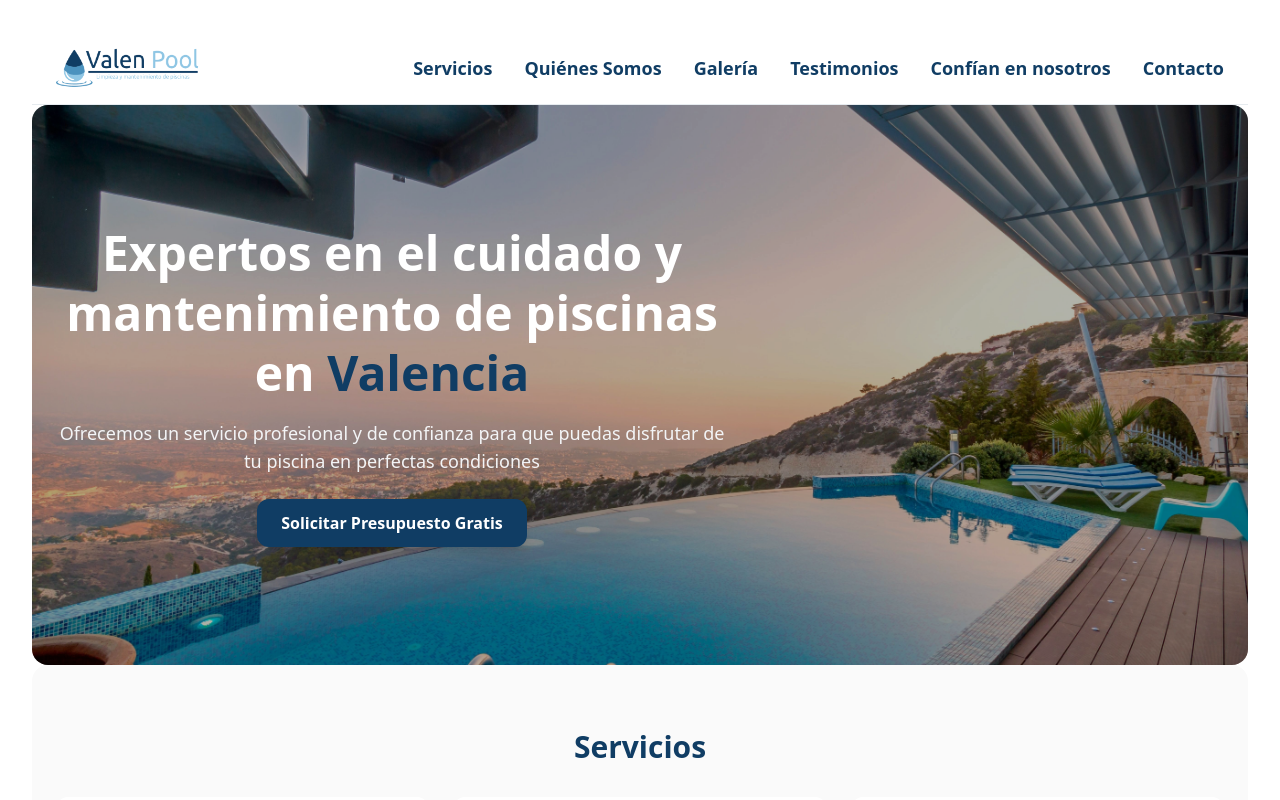
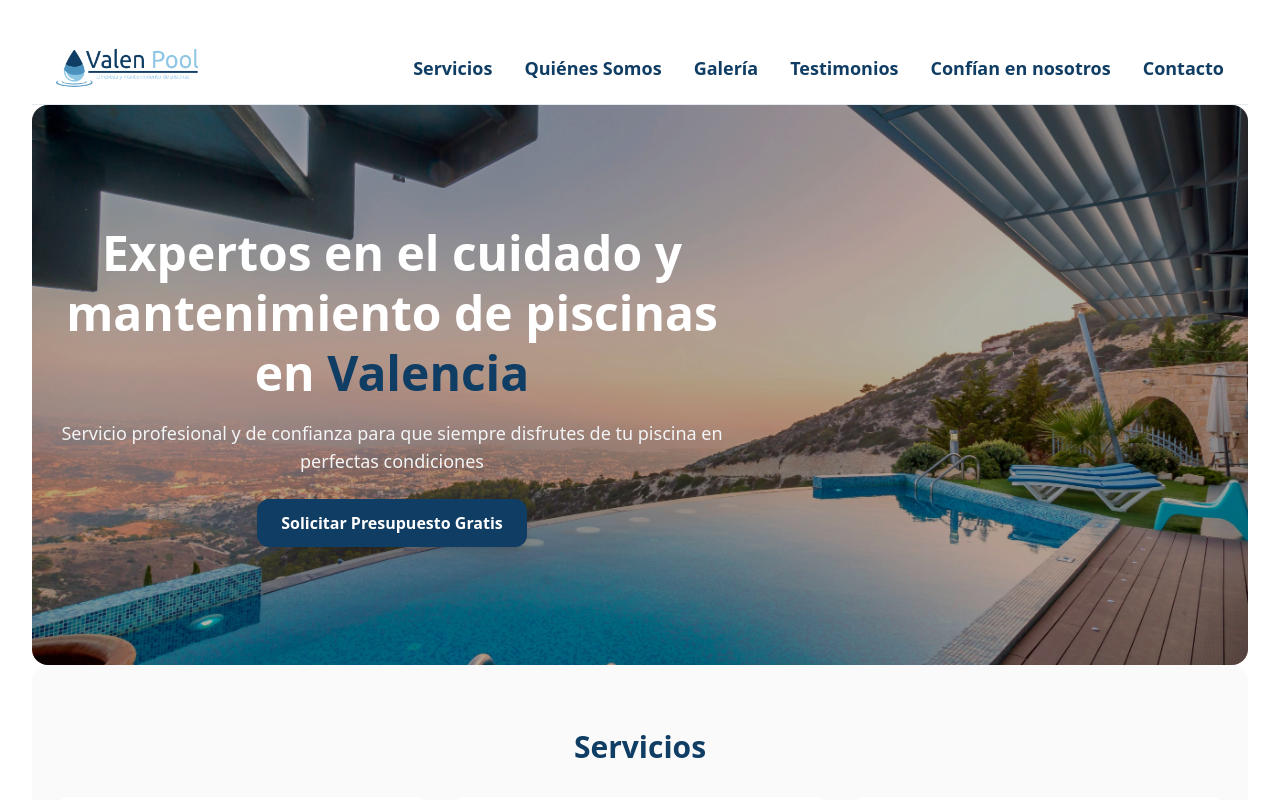
Before and after one commit to superflowagent/valenpool, a React (Vite) app: page / in a window 1280 px wide. Shown: the top 800 px of the page. Built offline with nearby package versions, Linux system fonts and the light colour scheme.

Commit message:
Sincronizacion total: espejo local

```diff
--- a/src/components/Hero.tsx
+++ b/src/components/Hero.tsx
@@ -11,7 +11,7 @@ const Hero = () => {
                         Expertos en el cuidado y mantenimiento de piscinas en <span className="text-primary">Valencia</span>
                     </h1>
                     <p className="mt-4 text-lg text-gray-100">
-                        Ofrecemos un servicio profesional y de confianza para que puedas disfrutar de tu piscina en perfectas condiciones
+                        Servicio profesional y de confianza para que siempre disfrutes de tu piscina en perfectas condiciones
                     </p>
                     <div className="mt-6">
                         <a href="#contact" className="inline-block bg-primary text-white font-semibold px-6 py-3 rounded-lg shadow-lg hover:opacity-95">
```
